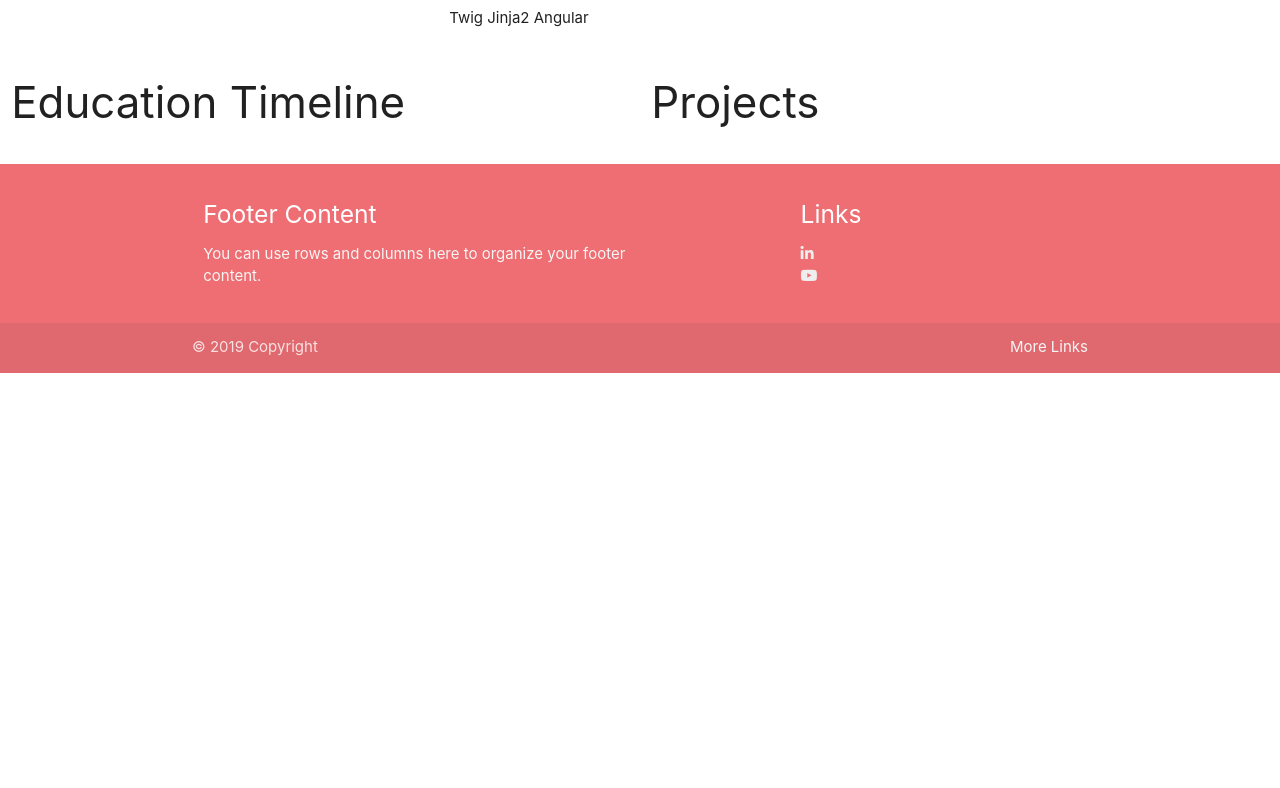
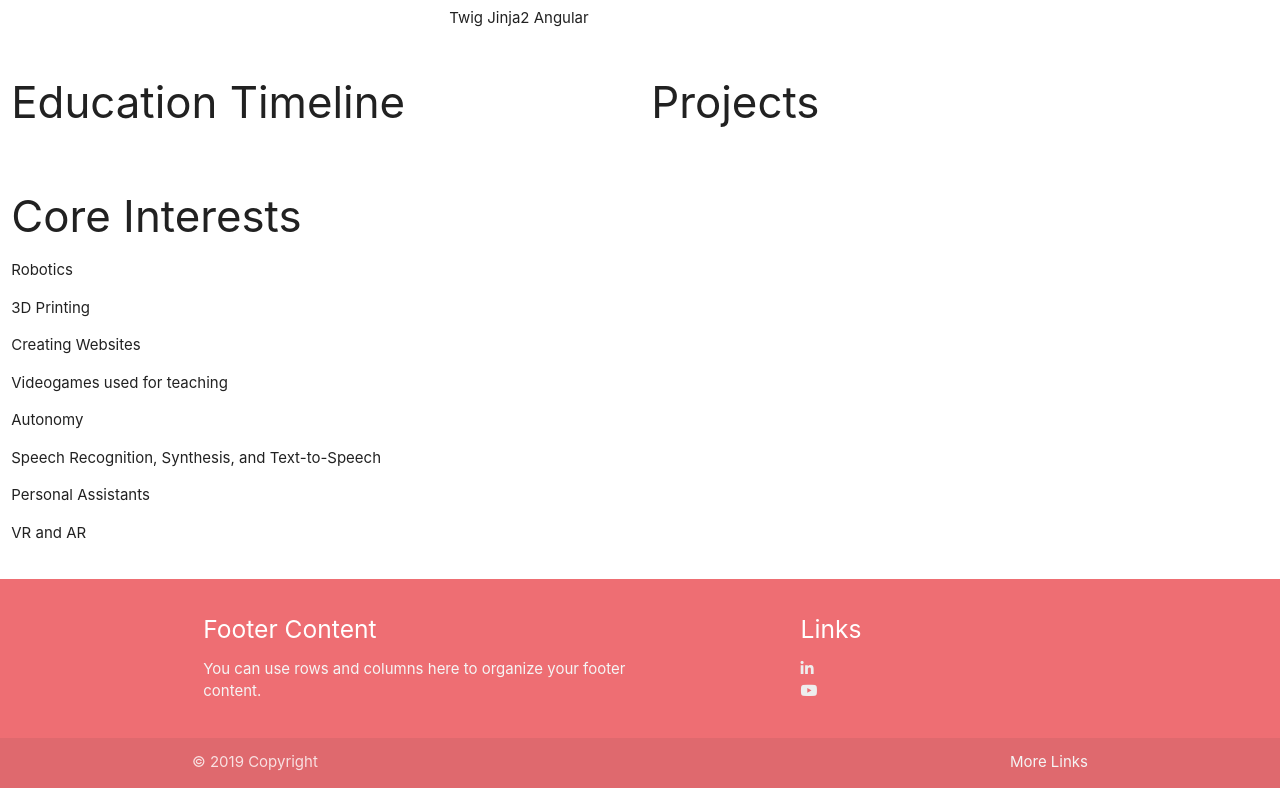
Before and after one commit to Dev-Laurin/portfolioWebsite, a plain HTML site: page pythonSite/templates/index.html in a window 1280 px wide. Shown: the part 913-1701 px from the top of the page. Before the commit the page ends 1286 px from the top, so only its background shows below. Drawn offline with Linux system fonts and the light colour scheme.

Commit message:
Added more.

```diff
--- a/pythonSite/templates/index.html
+++ b/pythonSite/templates/index.html
@@ -186,8 +186,22 @@
   			<div class="col s6">
   				<h3>Projects</h3>
   			</div>
+
   		</div>
+  		<div class="row">
+  			<div class="col s12">
+  				<h3>Core Interests</h3>
+  				<p> Robotics </p>
+  				<p> 3D Printing</p>
+  				<p> Creating Websites </p>
+  				<p> Videogames used for teaching</p>
+  				<p> Autonomy </p>
+  				<p> Speech Recognition, Synthesis, and Text-to-Speech </p>
+  				<p> Personal Assistants </p>
+  				<p> VR and AR </p>
+  			</div>
 
+  		</div>
 
 				</div>
 
```
